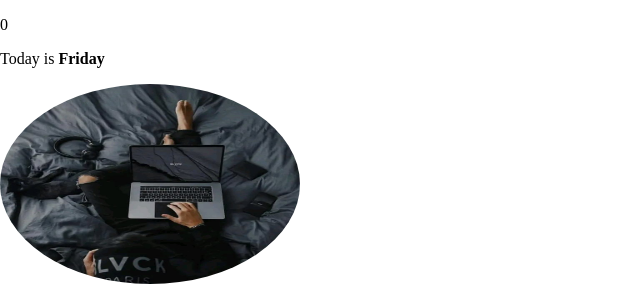
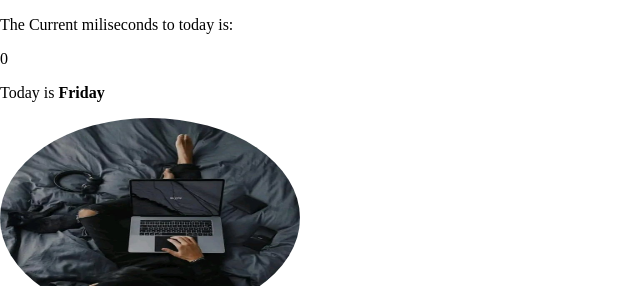
Before and after one commit to Ufaniee/HGNx, a plain HTML site: page index.html in a window 1280 px wide. Shown: the top 286 px of the page, without its empty margins (0-640 px from the left). Drawn offline with Linux system fonts and the light colour scheme.

Commit message:
Update index.html

```diff
--- a/index.html
+++ b/index.html
@@ -7,6 +7,7 @@
     <title>Anie</title>
 </head>
 <body>
+    <p>The Current miliseconds to today is:</p>
 <p id="demo"></p>
 <script>
 const d = new Date();
```
